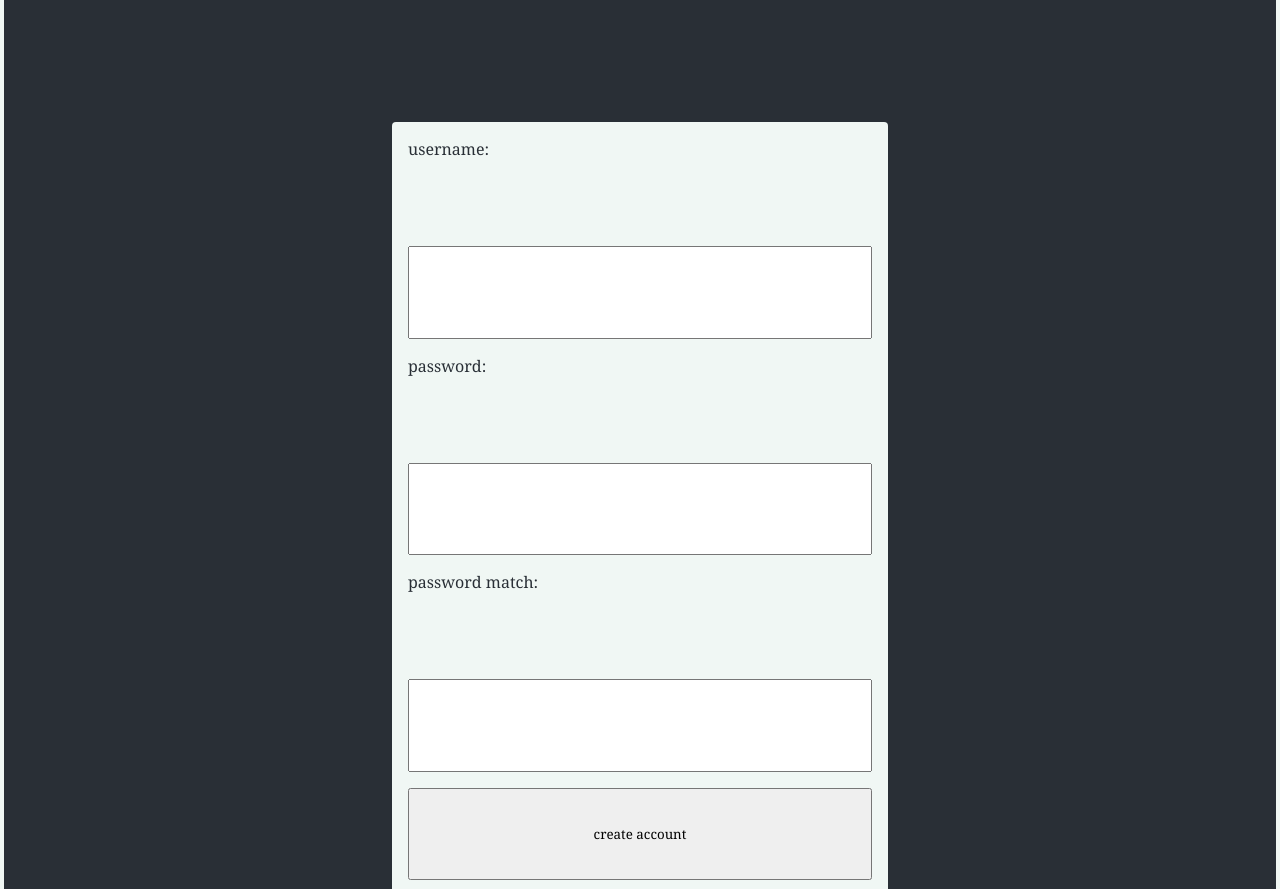
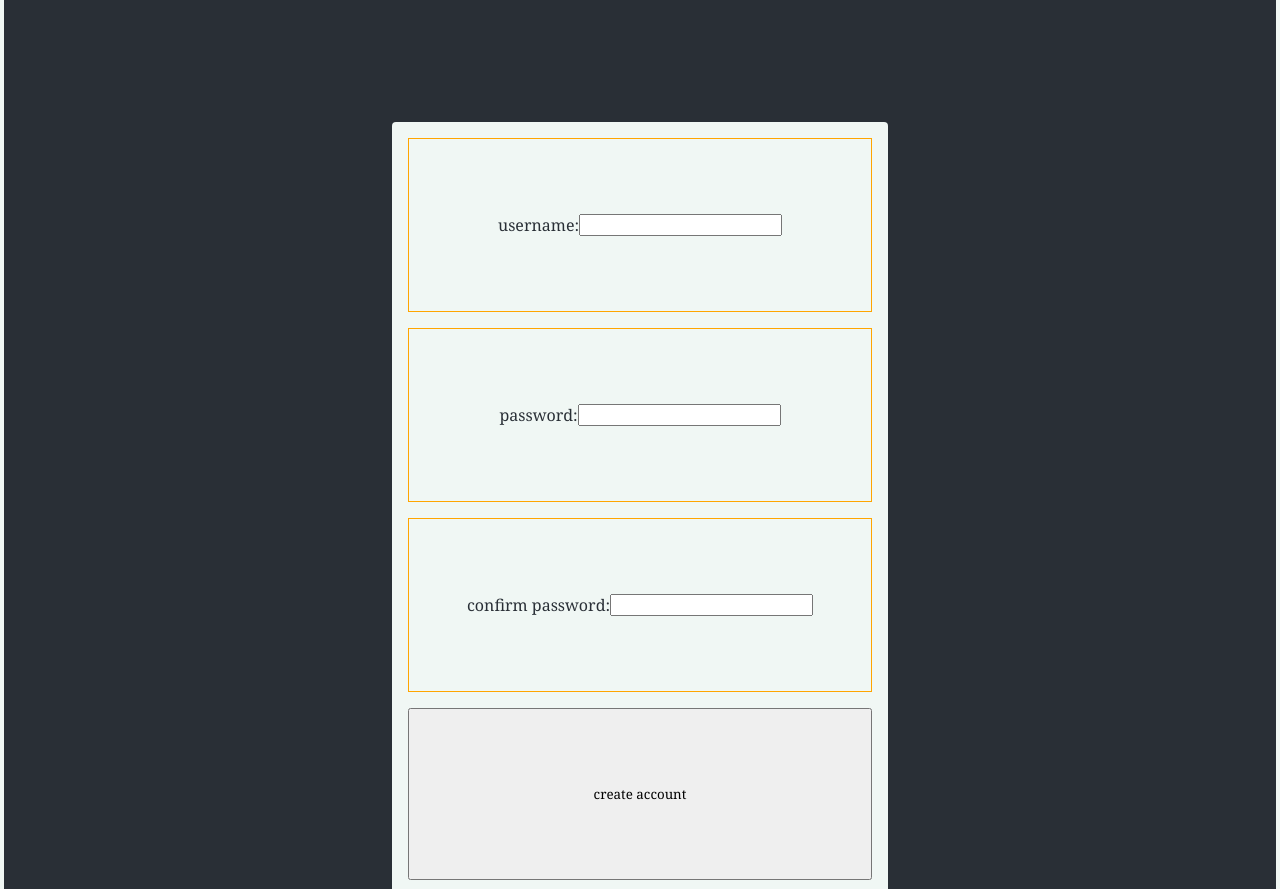
Before and after one commit to JesseSandvik/blckroot, a React (Create React App) app in the folder client/: page /signup in a window 1280 px wide. Shown: the part 360-1249 px from the top of the page. Built offline with nearby package versions, Linux system fonts and the light colour scheme; the HTML template or start-up script is replaced by a standard one.

Commit message:
Client: US01, updated confirm password field

```diff
--- a/client/src/pages/signup/SignUp.css
+++ b/client/src/pages/signup/SignUp.css
@@ -33,3 +33,10 @@
     grid-row: 4 / span 6;
     padding: 1rem;
 }
+
+.SignUp-form .input-container {
+    align-items: center;
+    border: 1px solid orange;
+    display: flex;
+    justify-content: center;
+}
--- a/client/src/pages/signup/SignUp.tsx
+++ b/client/src/pages/signup/SignUp.tsx
@@ -8,7 +8,7 @@ function SignUpPage() {
 
     const [username, setUsername] = useState<string>("");
     const [password, setPassword] = useState<string>("");
-    const [passwordMatch, setPasswordMatch] = useState<string>("");
+    const [confirmPassword, setConfirmPassword] = useState<string>("");
 
     const handleChange = (event: React.ChangeEvent<HTMLInputElement>, setState: React.Dispatch<React.SetStateAction<string>>) => {
         event.preventDefault();
@@ -19,10 +19,10 @@ function SignUpPage() {
         event.preventDefault();
         console.log(`USERNAME:  ${username}`);
         console.log(`PASSWORD:  ${password}`);
-        console.log(`PASSWORD MATCH:  ${passwordMatch}`);
+        console.log(`PASSWORD MATCH:  ${confirmPassword}`);
         setUsername("");
         setPassword("");
-        setPasswordMatch("");
+        setConfirmPassword("");
         navigate("/dashboard");
     }
     return (
@@ -31,6 +31,7 @@ function SignUpPage() {
                 <h1>Minimalistic time managment<br/><span className='accent-text'>made simple</span>.</h1>
             </div>
             <form className='SignUp-form' onSubmit={handleOnSubmit}>
+                <div className='input-container'>
                     <label htmlFor="username">username:</label>
                     <input
                         id="username"
@@ -40,6 +41,8 @@ function SignUpPage() {
                         type="text"
                         value={username || ""}
                     />
+                </div>
+                <div className='input-container'>
                     <label htmlFor="password">password:</label>
                     <input
                         id="password"
@@ -49,15 +52,18 @@ function SignUpPage() {
                         type="password"
                         value={password || ""}
                     />
-                <label htmlFor="passwordMatch">password match:</label>
+                </div>
+                <div className='input-container'>
+                    <label htmlFor="confirmPassword">confirm password:</label>
                     <input
-                    id="passwordMatch"
-                    name="passwordMatch"
-                    onChange={(event: React.ChangeEvent<HTMLInputElement>) => handleChange(event, setPasswordMatch)}
+                        id="confirmPassword"
+                        name="confirmPassword"
+                        onChange={(event: React.ChangeEvent<HTMLInputElement>) => handleChange(event, setConfirmPassword)}
                         required
                         type="password"
-                    value={passwordMatch || ""}
+                        value={confirmPassword || ""}
                     />
+                </div>
                 <button type="submit">create account</button>
             </form>
         </main>
```
Also changed, not shown: 1 other file (tests, documents, lock files or other folders). Lines whose indentation alone changed are shown as unchanged.
